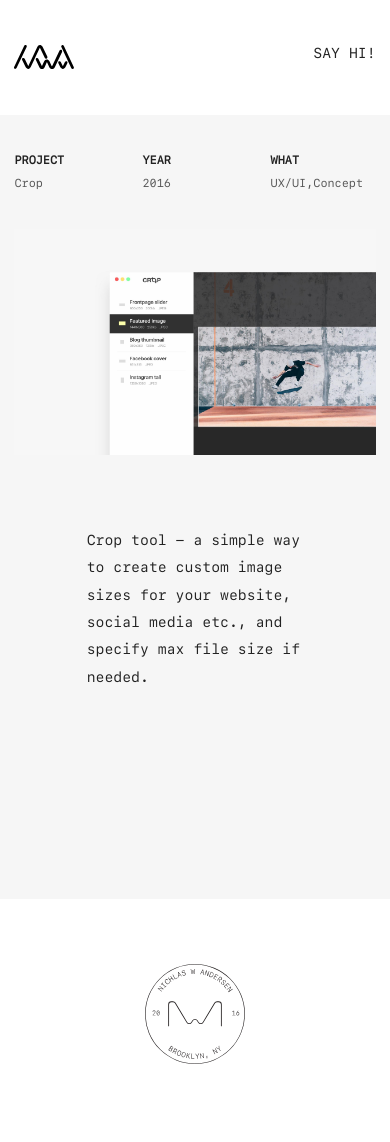
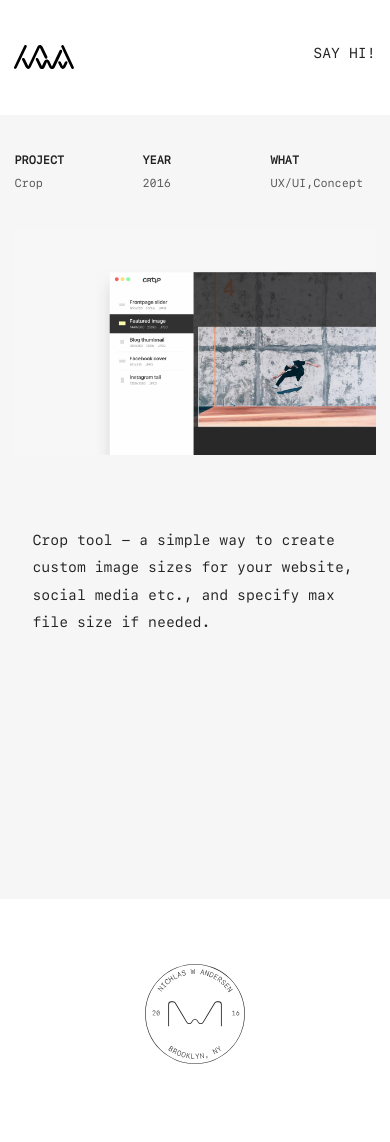
Before and after one commit to itsnwa/portfolio, a Jekyll site: the page built from _projects/crop.md, in a window 390 px wide. Built offline with Jekyll 4.4.1, drawn with Linux system fonts in a browser that asks for light colours; a script that is not in the unit is left out.

Commit message:
Renamed the footer css file and added breakpoints for project content text width.

```diff
--- a/css/style.scss
+++ b/css/style.scss
@@ -154,7 +154,6 @@ a.button {
         p.category {
           font-size: .7em;
           text-transform: uppercase;
-          opacity: .6;
           display: none;
         }
 
@@ -302,7 +301,7 @@ a.button {
         }
 
         a {
-          padding-bottom: .3em;
+          padding-bottom: .02em;
           border-bottom: 1px solid $black;
           &:hover {
             opacity: .6;
@@ -362,6 +361,15 @@ a.button {
 
       }
 
+      .project-content {
+
+        .text-block {
+          width: 100%;
+          max-width: 90%;
+        }
+
+      }
+
     }
 
     section.instagram {
@@ -389,5 +397,17 @@ a.button {
 
     }
 
+    section.project {
+
+      .project-content {
+
+        .text-block {
+          width: 40%;
+        }
+
+      }
+
+    }
+
   }
 }
```
Also changed, not shown: _sass/_footer.scss (renamed from _sass/footer.scss).
